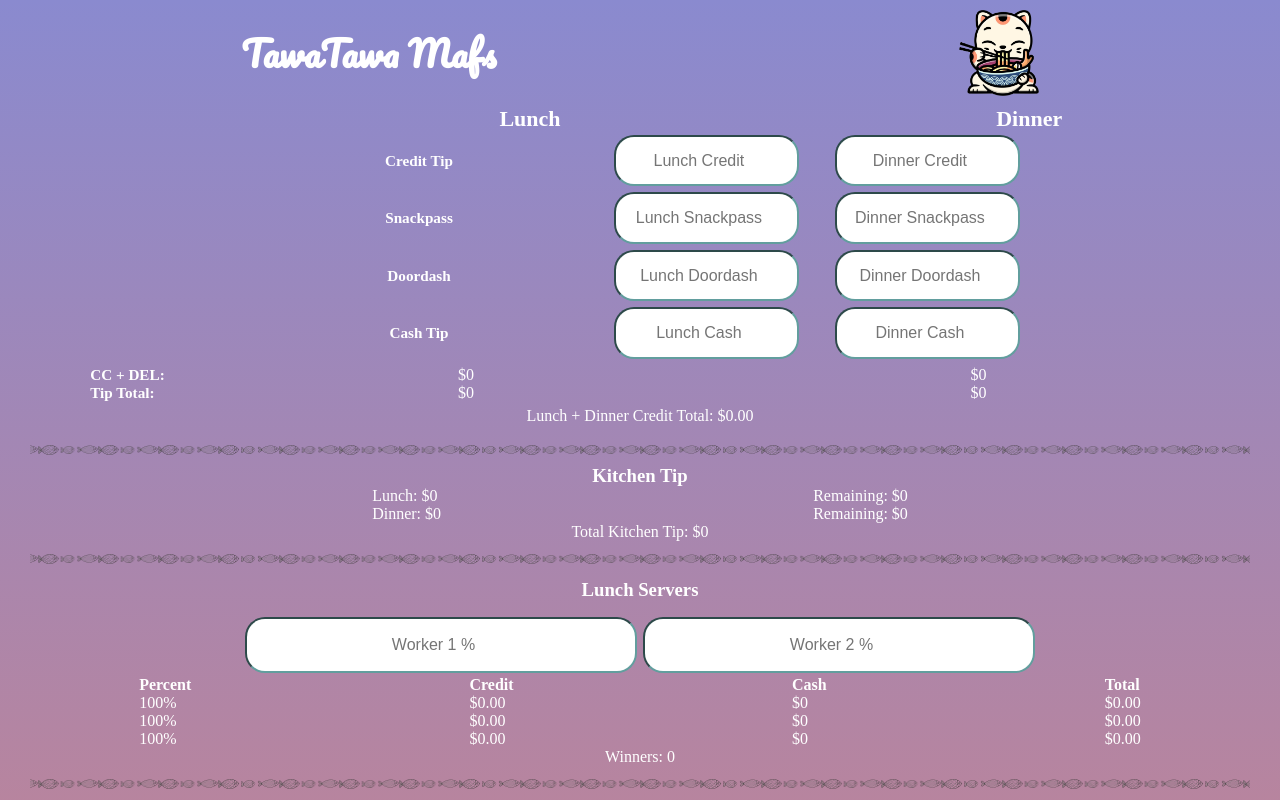
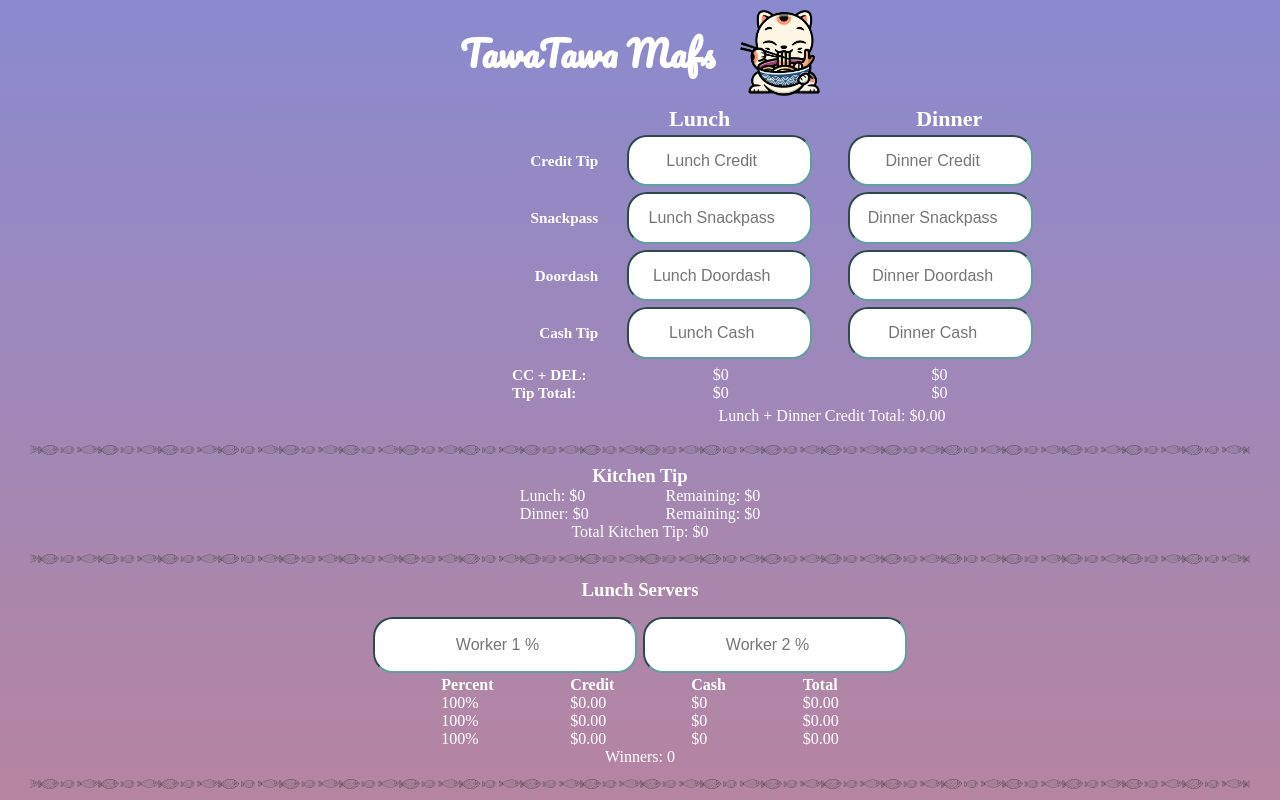
Before and after one commit to EddisonChen/terakawa-restart, a React (Create React App) app: page / in a window 1280 px wide. Shown: the top 800 px of the page. Built offline with nearby package versions, Linux system fonts and the light colour scheme; a web font is replaced by a local one.

Commit message:
added media queries

```diff
--- a/src/App.css
+++ b/src/App.css
@@ -46,6 +46,7 @@ h1 {
 
 article {
   font-family: "tilt neon";
+  padding-bottom: 30px;
 }
 
 /* body {
@@ -74,9 +75,7 @@ input {
   display: flex;
   flex-direction: row;
   justify-content: center;
-  font-size: 10px;
   height: 230px;
-
 }
 
 .input-labels {
@@ -110,7 +109,7 @@ input {
 .results {
   display: flex;
   flex-direction: row;
-  justify-content: space-evenly;
+  justify-content: space-around;
   height:45px;
 }
 
@@ -194,3 +193,171 @@ input {
 .section-splitter {
   margin-bottom: 13px;
 }
+
+@media screen and (min-width: 500px) {
+  .heading-line {
+    display: flex;
+    flex-direction: row;
+    justify-content: center;
+  }
+
+  .cat-image {
+    margin-left: 2%;
+  }
+
+  .results {
+    display: flex;
+    flex-direction: row;
+    justify-content: space-between;
+    padding-left: 8%;
+    padding-right: 7%;
+  }
+
+  .lunch-dinner-credit-total {
+    padding-left: 26%;
+  }
+}
+
+@media screen and (min-width: 650px) {
+  .results {
+    padding-left: 13%;
+    padding-right: 6%;
+  }
+
+  .titles {
+    margin-left: 30%;
+    margin-right: 4%;
+  }
+
+  .kitchen-tip-container {
+    display: flex;
+    flex-direction: row;
+    justify-content: center;
+  }
+
+  .kitchen-tip-subcontainer {
+    margin: 0 3% 0 3%;
+  }
+}
+
+@media screen and (min-width: 800px) {
+  .results {
+    padding-left: 20%;
+    padding-right: 9%;
+  }
+
+  .titles {
+    margin-left: 35%;
+    margin-right: 10%;
+  }
+
+  .server-results {
+    display: flex;
+    flex-direction: row;
+    justify-content: center;
+  }
+
+  .server {
+    margin: 0 3% 0 3%;
+  }
+
+  .lunch-dinner-credit-total {
+    padding-left: 28%;
+  }
+}
+
+@media screen and (min-width: 910px) {
+  .results {
+    padding-left: 34%;
+    padding-right: 16%;
+  }
+
+  .input-labels {
+    display: flex;
+    flex-direction: column;
+    align-items:end;
+    padding-right: 2%;
+  }
+
+  .titles {
+    margin-left: 40%;
+    margin-right: 12%;
+  }
+
+  .lunch-dinner-credit-total {
+    padding-left: 30%;
+  }
+}
+
+@media screen and (min-width: 1100px) {
+  .results {
+    padding-left: 40%;
+    padding-right: 20%;
+  }
+
+  .titles {
+    margin-left: 45%;
+    margin-right: 16%;
+  }
+
+  .percent-input {
+    width: 20%;
+  }
+}
+
+@media screen and (min-width: 1350px) {
+  .results {
+    padding-left: 44%;
+    padding-right: 21%;
+  }
+
+  .titles {
+    margin-left: 50%;
+    margin-right: 19%;
+  }
+
+  .lunch-dinner-credit-total {
+    padding-left: 32%;
+  }
+}
+
+@media screen and (min-width: 1600px) {
+  .percent-input {
+    width: 16%;
+  }
+
+  .results {
+    padding-left: 47%;
+    padding-right: 23%;
+  }
+
+  .titles {
+    margin-left: 52%;
+    margin-right: 21%;
+  }
+
+  .lunch-dinner-credit-total {
+    padding-left: 31%;
+  }
+
+}
+
+@media screen and (min-width: 2100px) {
+  .percent-input {
+    width: 14%;
+  }
+
+  .results {
+    padding-left: 51%;
+    padding-right: 25%;
+  }
+
+  .titles {
+    margin-left: 54%;
+    margin-right: 24%;
+  }
+
+  .lunch-dinner-credit-total {
+    padding-left: 32%;
+  }
+}
```
